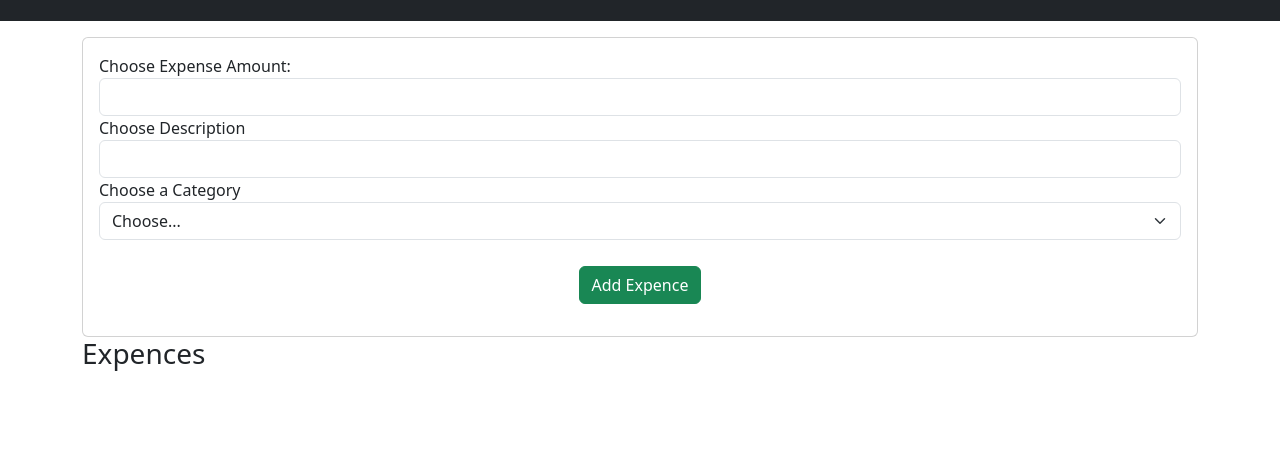
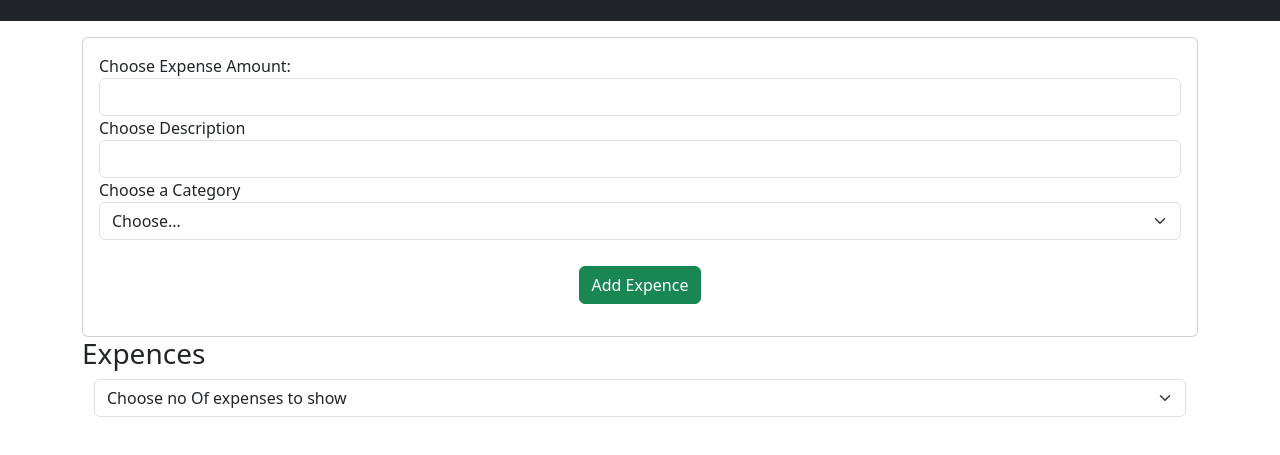
Before and after one commit to krishna4111/Expense-Tracker-Responsive-Application, a website: page view/expense.html in a window 1280 px wide. Shown: the part 83-538 px from the top of the page. Drawn offline with nearby package versions, Linux system fonts and the light colour scheme.

Commit message:
dynamic pagination

```diff
--- a/controller/expense.js
+++ b/controller/expense.js
@@ -111,7 +111,8 @@ exports.paginateData = async(req,res)=>{
     //a falsy value (such as null, undefined, 0, or an empty string), then page will be assigned the value 1 as the default.
     page=+req.query.page || 1;
     const pageSize=+req.query.pageSize || 5;
-    console.log(pageSize);
+    console.log('pagesize>>>',req.query);
+    console.log('pagesize',pageSize);
     totalExpenses=await countExpenses(req);
     const getData=await Expense.findAll({
       where:{userId:req.user.id},
--- a/public/js/expense.js
+++ b/public/js/expense.js
@@ -47,6 +47,7 @@ function parseJwt (token) {
 addEventListener("DOMContentLoaded", async () => {
   try {
     const token = localStorage.getItem("token");
+    const pageSize=localStorage.getItem("pagesize");
     const decodeToken=parseJwt(token);
     const ispremiumuser=decodeToken.ispremiumuser;
     if(ispremiumuser){
@@ -56,7 +57,7 @@ addEventListener("DOMContentLoaded", async () => {
       showDownloadLinks();
     }
     page=1;
-    const getdata=await axios.get(`http://localhost:4000/expense/pagination?page=${page}` , {headers : {'Authorization':token }});
+    const getdata=await axios.get(`http://localhost:4000/expense/pagination?page=${page}&pageSize=${pageSize}` , {headers : {'Authorization':token }});
     console.log(getdata.data.allExpenses);
     getdata.data.allExpenses.forEach(ele=>{
       showExpences(ele);
@@ -86,7 +87,7 @@ function showPagination({currentPage,hasNextPage,nextPage,hasPreviousPage,previo
       const pageSize=document.getElementById('dynamicpagination').value;
       console.log(pageSize);
       localStorage.setItem('pagesize' ,pageSize);
-      getProducts();
+      getProducts(currentPage);
       //const pageSize=document.getElementById('dynamicpagination').value;
      // const getdata=await axios.get(`http://localhost:4000/expense/pagination?page=${page}&${pageSize}` , {headers : {'Authorization':token }});
     })
@@ -126,9 +127,9 @@ function showPagination({currentPage,hasNextPage,nextPage,hasPreviousPage,previo
 }
 
 async function getProducts(page){
-  const pageSize=localStorage.getItem('pageSize');
+  const pageSize=localStorage.getItem('pagesize');
   const token=localStorage.getItem('token');
-  const getdata=await axios.get(`http://localhost:4000/expense/pagination?page=${page}&${pageSize}` , {headers : {'Authorization':token }});
+  const getdata=await axios.get(`http://localhost:4000/expense/pagination?page=${page}&pageSize=${pageSize}` , {headers : {'Authorization':token }});
   const ul=document.getElementById('showing');
   ul.innerHTML="";
   const pagination=document.getElementById('pagination');
--- a/view/expense.html
+++ b/view/expense.html
@@ -61,7 +61,23 @@
             <h3>Expences</h3>
         </ul>
         <div class="container" id="pagination">
-
+            <div class="input-group mb-3">
+                <select class="form-select" id="dynamicpagination">
+                    <option selected>Choose no Of expenses to show</option>
+                    <option value="1">1</option>
+                    <option value="2">2</option>
+                    <option value="3">3</option>
+                    <option value="4">4</option>
+                    <option value="5">5</option>
+                    <option value="6">6</option>
+                    <option value="7">7</option>
+                    <option value="8">8</option>
+                    <option value="9">9</option>
+                    <option value="10">10</option>
+                    <option value="11">11</option>
+                    <option value="12">12</option>
+                </select>
+            </div>
         </div>
 
     </div>
```
